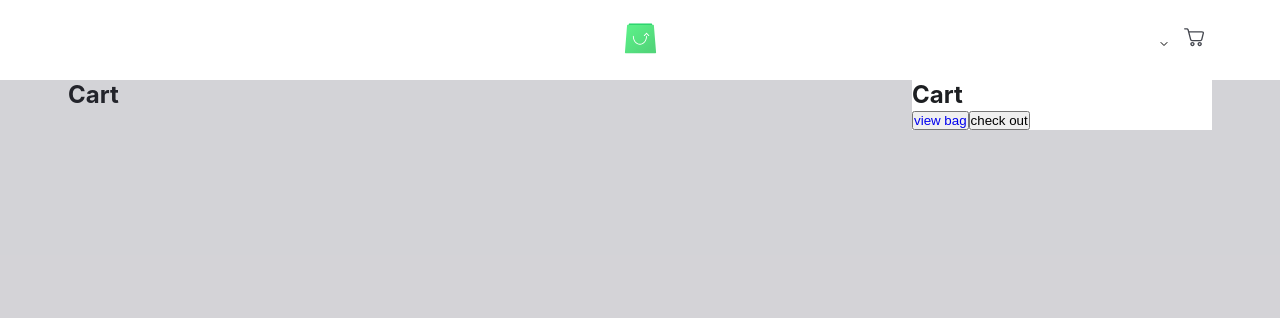
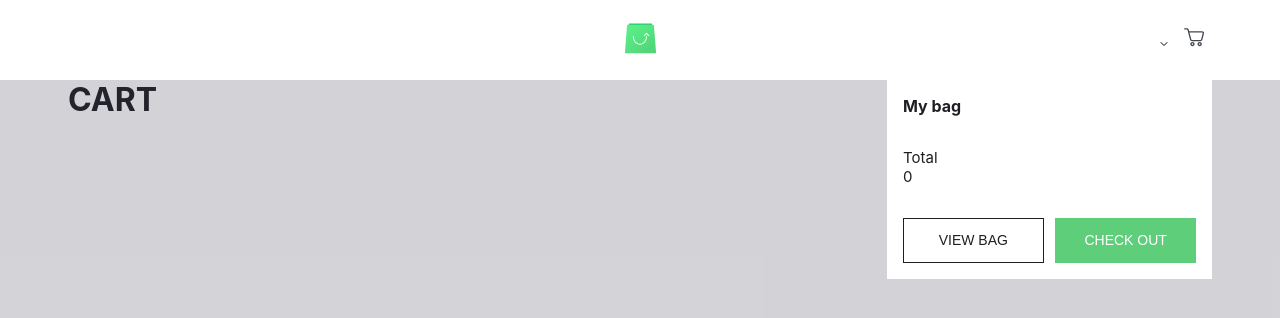
Before and after one commit to DanteMunizTorres/scandiweb-react-developer-test-dante-muniz-torres, a React (Create React App) app: page /cart in a window 1280 px wide. Both pictures are taken after a click on the button 1194 px from the left and 40 px from the top of the page. Shown: the top 318 px of the page. Built offline with nearby package versions, Linux system fonts and the light colour scheme.

Commit message:
[ADD] cart relative length units applied, product detail attributes inputs styles

```diff
--- a/src/components/Cart.css
+++ b/src/components/Cart.css
@@ -0,0 +1,13 @@
+
+
+
+
+
+.cart {
+  font-size: 10px;
+}
+
+.cart__title {
+  font-size: 3.2rem;
+  text-transform: uppercase;
+}
--- a/src/components/Cart.js
+++ b/src/components/Cart.js
@@ -1,8 +1,11 @@
 import React, { Component } from 'react'
 import { BrowserRouter } from 'react-router-dom';
 import CartContext from './ContextCart';
+import CurrencyContext from './ContextCurrency';
 
 import CartArticle from './CartArticle'
+
+import './Cart.css'
 
 class Cart extends Component {
 
@@ -26,12 +29,17 @@ class Cart extends Component {
 
     return (
       <form className='cart'>
-        <h2>Cart</h2>
+        <h2 className='cart__title'>Cart</h2>
         <CartContext.Consumer>
             {(products) =>
-                    {/* console.log('products CART RETURN **********', products) */
-                    return products.map((product, i) => <CartArticle key={product.id + i} product={product} id={i} productsList={this.props.productsList} manageQuantity={this.props.manageQuantity} />)
-                }
+                        <CurrencyContext.Consumer>
+                        {(currency) => {
+
+                            return products.map((product, i) => <CartArticle key={product.id + i} product={product} id={i} productsList={this.props.productsList} manageQuantity={this.props.manageQuantity} currency={currency} />)
+
+                          }
+                        }
+                      </CurrencyContext.Consumer>
             }
           </CartContext.Consumer>
 
--- a/src/components/CartArticle.js
+++ b/src/components/CartArticle.js
@@ -64,8 +64,14 @@ class CartArticle extends Component {
       cartArticle =
         <article className='cart-article'>
           <div className='cart-article__info'>
-            <h3>{this.state.productInCart.brand}</h3>
-            <h4>{this.state.productInCart.name}</h4>
+            <div>
+              <h3 className='cart-article__info-brand'>{this.state.productInCart.brand}</h3>
+              <h3 className='cart-article__info-name'>{this.state.productInCart.name}</h3>
+            </div>
+            <h4 className='cart-article__info-price'>
+              {this.state.productInCart.prices[this.props.currency].currency.symbol}
+              {this.state.productInCart.prices[this.props.currency].amount}
+            </h4>
 
             <div>
               <ProductDetailAttributesBox attributes={this.state.productInCart.attributes} attributesChosen={this.props.product.info} isInCart={true} id={this.props.id} />
@@ -74,9 +80,9 @@ class CartArticle extends Component {
 
           <div className='cart-article__quantity'>
             <div className='cart-article__quantity-buttons-container'>
-              <button className='cart-article__quantity--button' onClick={this.addQuantity}>+</button>
+              <button className='cart-article__quantity--button' onClick={this.addQuantity}><span className='add'>+</span></button>
               <input className='cart-article__quantity--number' type='number' value={this.props.product.quantity} readOnly />
-              <button className='cart-article__quantity--button' onClick={this.substractQuantity}>-</button>
+              <button className='cart-article__quantity--button substract' onClick={this.substractQuantity}><span className='vector'></span></button>
             </div>
             <div className='cart-article__img-wrapper'>
               <img className='cart-article__img' src={this.state.productInCart.gallery[0]} alt="product-image"></img>
--- a/src/components/CartTinyView.css
+++ b/src/components/CartTinyView.css
@@ -22,7 +22,54 @@
 
 .miniCart {
   background-color: var(--white);
-  width: 300px;
+  color: var(--black);
+  width: 325px;
+  padding: 16px;
   position:absolute;
   right: 68px;
+
+  font-size: 5px;
 }
+
+.mini-cart__title {
+  font-size: 1.6rem;
+  margin-bottom: 32px;
+}
+
+
+.mini-cart__total {
+  font-size: 3em;
+}
+
+
+.mini-cart__buttons-container {
+  margin-top: 32px;
+  width: 100%;
+  display: flex;
+  justify-content: space-between;
+}
+
+.mini-cart__button {
+  font-size: 1.4rem;
+  line-height: 43px;
+  text-transform: uppercase;
+  width: 48%;
+}
+
+.viewbag {
+
+  background-color: var(--white);
+  border: 1px solid var(--black);
+}
+.viewbag a {
+  display: inline-block;
+  width: 100%;
+  height: 100%;
+  color: var(--black);
+}
+
+.checkout {
+  border: none;
+  background-color: var(--green);
+  color: var(--white);
+}
--- a/src/components/CartTinyView.js
+++ b/src/components/CartTinyView.js
@@ -1,54 +1,12 @@
-/* import React, { Component } from 'react'
-import { BrowserRouter } from 'react-router-dom';
-
-import CartArticle from './CartArticle'
-
-class CartTinyView extends Component {
-
-  constructor(props) {
-    super(props);
-    this.state = {
-    }
-  }
-
-  componentDidMount () {
-
-  }
-
-  componentDidUpdate () {
-
-  }
-
-
-  render () {
-
-
-    return (
-      <section>
-        <h2>My bag<span>, x items</span></h2>
-        <CartArticle />
-        <div>
-          <h3>total</h3>
-          <h3>xxxx</h3>
-        </div>
-        <div>
-          <button>view bag</button>
-          <button>check out</button>
-        </div>
-      </section>
-    );
-
-  }
-}
-
-export default CartTinyView; */
 
 
 import React, { Component } from 'react'
 import CartContext from './ContextCart';
+import CurrencyContext from './ContextCurrency';
 import { Link } from 'react-router-dom'
 
-import Cart from './Cart'
+/* import Cart from './Cart' */
+import CartArticle from './CartArticle';
 
 import './CartTinyView.css'
 
@@ -77,43 +35,53 @@ class CartTinyView extends Component {
     }
   }
   miniCartDesapear(e) {
+    e.preventDefault()
     let modal = document.querySelector('.modal')
     modal.style.display = 'none'
     }
 
   render () {
 
+    /* let total */
+
+
     console.log('productList en Cart-------------', this.props.productsList)
 
     return (
       <div className='modal' onClick={this.disapear}>
-        <div className='miniCart'>
 
-        <Cart productsList={this.props.productsList} manageQuantity={this.props.manageQuantity} />
-{/*       <form className='miniCart' id='miniCart'>
-        <h2>My bag
         <CartContext.Consumer>
-              {(productsInCart) => {
-                if (productsInCart.length > 0) {
-                  return <span>, {productsInCart.length} items</span>
-                }
-                }
+              {(products) => {
+      return <form className='miniCart' id='miniCart'>
+
+          <CurrencyContext.Consumer>
+            {(currency) => {
+              console.log('products en context',products)
+              let total = products.map((product, i) => product.prices[currency].amount*product.quantity).reduce((a,b)=> a+b, 0)
+
+              return <>
+                <h2 className='mini-cart__title'>My bag {products.length > 0? <span>, {products.length} items</span>: ''}</h2>
+
+                            {products.map((product, i) => <CartArticle key={product.id + i} product={product} id={i} productsList={this.props.productsList} manageQuantity={this.props.manageQuantity} currency={currency} />)}
+
+                <div className='mini-cart__total-container'>
+                  <p className='mini-cart__total'>Total</p>
+                  <p className='mini-cart__total'>{products.length > 0?`${products[0].prices[currency].currency.symbol} ${total.toFixed(2)}`: 0 }</p>
+                </div>
+
+                <div className='mini-cart__buttons-container'>
+                  <button className='mini-cart__button viewbag' onClick={this.miniCartDesapear}><Link to='/cart'>view bag</Link></button>
+                  <button className='mini-cart__button checkout' onClick={this.miniCartDesapear}>check out</button>
+                </div>
+              </>
               }
-            </CartContext.Consumer>
-        </h2>
-        <CartContext.Consumer>
-            {(products) =>
-                    {console.log('products CART RETURN **********', products)
-                    return products.map((product, i) => <CartArticle key={product.id + i} product={product} id={i} productsList={this.props.productsList} />)
-                }
+            }
+          </CurrencyContext.Consumer>
+        </form>
+              }
             }
           </CartContext.Consumer>
-      </form> */}
 
-
-        <button onClick={this.miniCartDesapear}><Link to='/cart'>view bag</Link></button>
-        <button onClick={this.miniCartDesapear}>check out</button>
-        </div>
       </div>
     );
 
--- a/src/components/Header/Header.css
+++ b/src/components/Header/Header.css
@@ -79,6 +79,7 @@
   position: absolute;
   line-height: 20px;
   width: 20px;
+  font-size: 12px;
 
   top: -4px;
   right: -4px;
--- a/src/components/ProductArticle.js
+++ b/src/components/ProductArticle.js
@@ -20,6 +20,7 @@ class ProductArticle extends Component {
       id: this.props.product.id,
       quantity: 1,
       info: [],
+      prices: this.props.product.prices
     };
     //lifting info to App.js
     this.props.bringInfo(sendToCart);
--- a/src/components/ProductDetailAttributesBox.css
+++ b/src/components/ProductDetailAttributesBox.css
@@ -3,7 +3,7 @@
 /* general to cart and product detail */
 .attributes-boxes-wrapper {
   display: flex;
-  margin-bottom: 24px;
+  /* margin-bottom: 2.4em; */
 }
 
 .display-none {
@@ -12,36 +12,39 @@
 
 
 
-
-
-
-
 /* in cart */
 
-
-
-
-
-
-
+.in-cart-attributes-title {
+  font-size: 2.5em;
+  display: none;
+}
 
 
 .color-input__checked {
-  border: 3px solid black;
+  border: 0.4em solid black;
 }
-.color-input-not__checked {
-  opacity: 0.3;
+.color-input__not-checked {
+  opacity: 0.1;
 }
 
+.input__checked {
+  background-color: var(--black);
+  color: var(--white);
+}
+
+.input__not-checked {
+  opacity: 0.1;
+}
 
 .minicart-attributes__input-label {
+  font-size: 1.6em;
   display: inline-block;
-  width: 35px;
-  height: 30px;
+  min-width: 3.5em;
+  height: 3.0em;
   margin-right: 4px;
   border: 1px solid var(--black);
 
-  line-height: 30px;
+  line-height: 3em;
   text-align: center;
 }
 
@@ -49,32 +52,13 @@
 
 
 
-
-
-
-
-
-
-
-
-
-
-
 /* in product detail component*/
-
 
 .attributes-title {
   font-size: 1.8rem;
   font-weight: 700;
   margin-bottom: 8px;
 }
-
-
-
-
-
-
-
 
 .product-detail__input-label {
   display: inline-block;
@@ -86,5 +70,19 @@
   line-height: 40px;
   text-align: center;
 
+  cursor: pointer;
+}
 
+
+.check__input-not-color {
+  background-color: var(--black);
+  color: var(--white);
 }
+
+.check__input-color {
+  border: 4px solid var(--black);
+}
+
+.check__input-color-green {
+  border: 4px solid var(--green);
+}
```
Also changed, not shown: src/components/CartArticle.css (+75 -16 lines), src/components/ProductDetail.js (+44 -0 lines), src/components/ProductDetailAttributesBox.js (+27 -12 lines).
